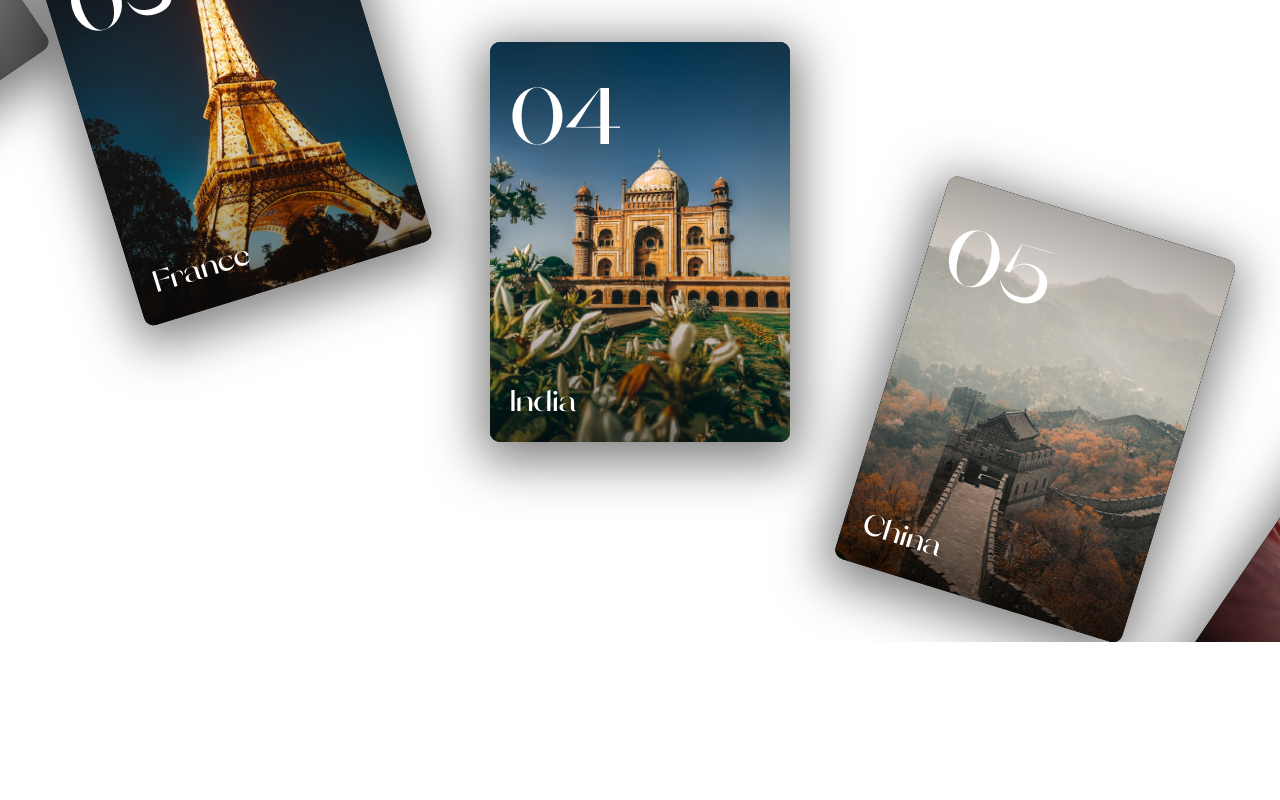
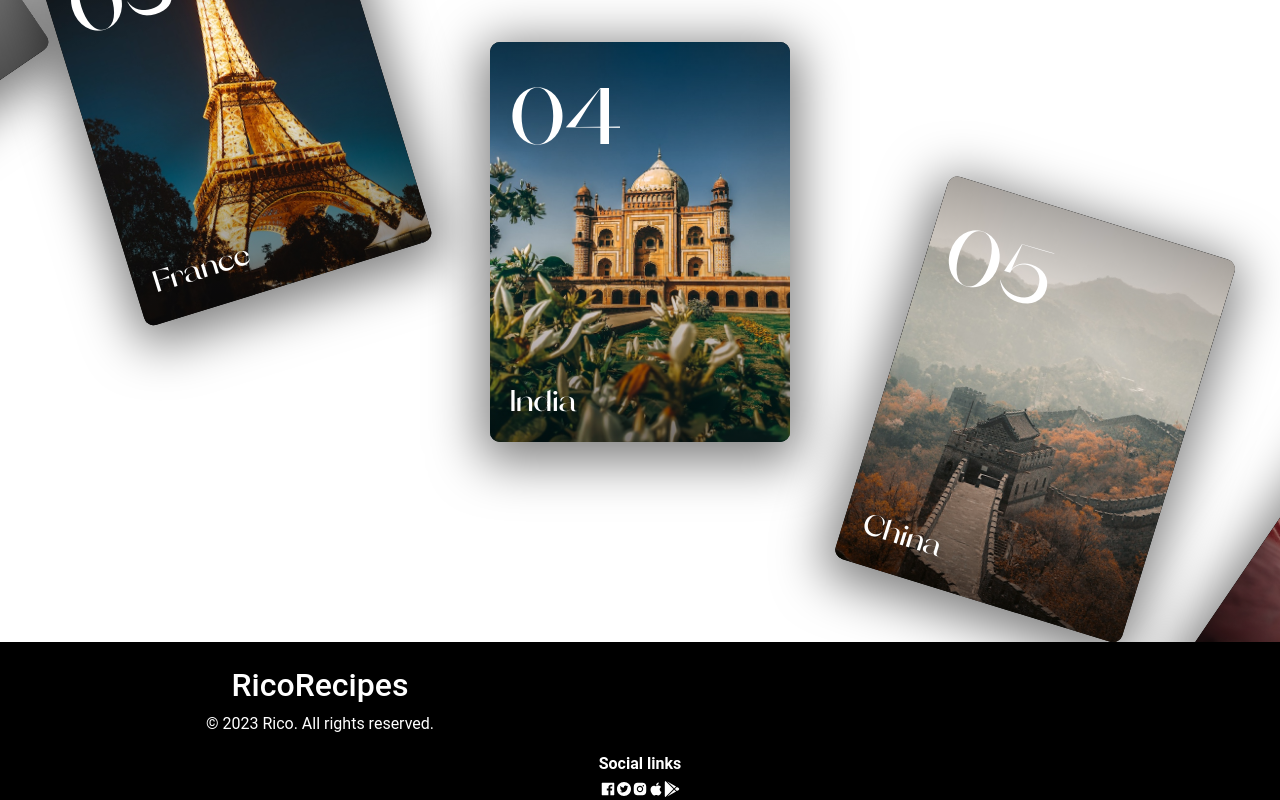
Before and after one commit to Rico-Recipes/Rico-Project-app, a React (Create React App) app: page /worldtour in a window 1280 px wide. Shown: the part 380-1180 px from the top of the page. Before the commit the page ends 1022 px from the top, so only its background shows below. Built offline with nearby package versions, Linux system fonts and the light colour scheme; grey boxes are pictures that could not be loaded.

Commit message:
adding footer and resoved merge conflict and added world tour recipe list

```diff
--- a/package.json
+++ b/package.json
@@ -8,8 +8,9 @@
     "@testing-library/user-event": "^13.5.0",
     "bootstrap": "^5.2.3",
     "react": "^18.2.0",
-    "react-bootstrap": "^2.7.0",
+    "react-bootstrap": "^2.7.2",
     "react-dom": "^18.2.0",
+    "react-icons": "^4.7.1",
     "react-router-dom": "^6.8.1",
     "react-scripts": "5.0.1",
     "sass-loader": "^13.2.0",
--- a/src/App.js
+++ b/src/App.js
@@ -113,6 +113,7 @@ const worldTourRecipes = [
     },
   },
 ]
+import Footer from './components/Footer.js';
 
 const DUMMY_DATA = [
   {
@@ -287,6 +288,7 @@ function App() {
           }
         />
       </Routes>
+      <Footer/>
     </div>
   );
 }
--- /dev/null
+++ b/src/components/Footer.js
@@ -0,0 +1,44 @@
+import { React } from "react";
+import {
+    AiFillFacebook,
+    AiFillTwitterCircle,
+    AiFillInstagram,
+    AiFillApple
+} from "react-icons/ai"
+import { FaGooglePlay } from "react-icons/fa";
+
+
+
+const Footer = () => {
+    return (
+        <footer className="page-footer pt-4 bg-black text-white mr-0 ">
+            <div className="container-fluid text-center text-md-left">
+                <div className="row">
+                    <div className="col-md-6 mt-md-0 mt-3">
+                        <h2 className="text-white font-bold lowercase italic">
+                            Rico<span className="text-white-500">Recipes</span>
+                        </h2>
+                        <p>&copy; {new Date().getFullYear()} Rico. All rights reserved.</p>
+                        <div>
+                        </div>
+                    </div>
+                </div>
+
+                <b>Social links</b>
+                <div>
+                    <AiFillFacebook />
+                    <AiFillTwitterCircle />
+                    <AiFillInstagram />
+                    <AiFillApple />
+                    <FaGooglePlay />
+
+                </div>
+
+            </div>
+
+
+        </footer>
+    );
+};
+
+export default Footer;
```
Also changed, not shown: src/components/footer.css (added, +29 -0 lines), 1 other file (tests, documents, lock files or other folders).
